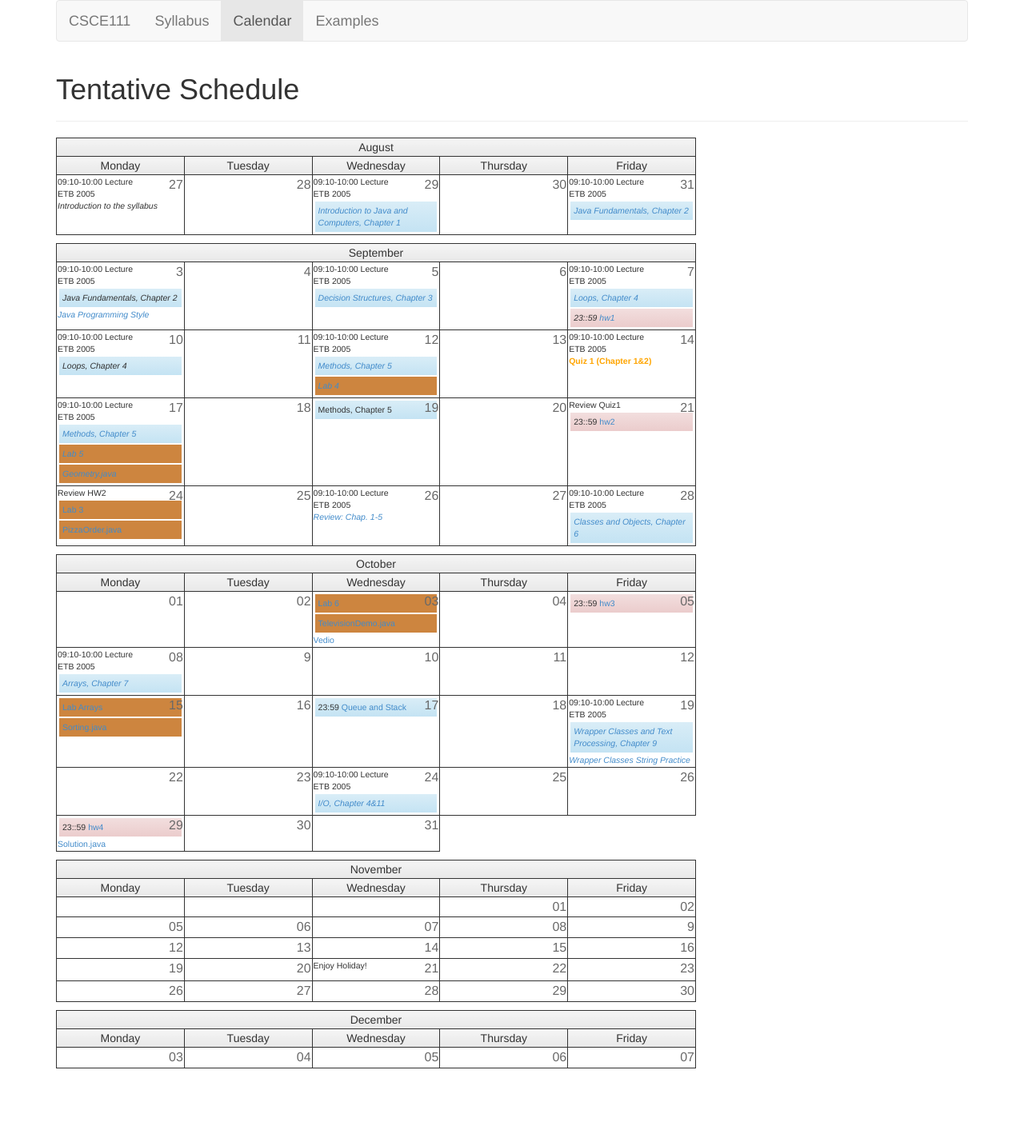
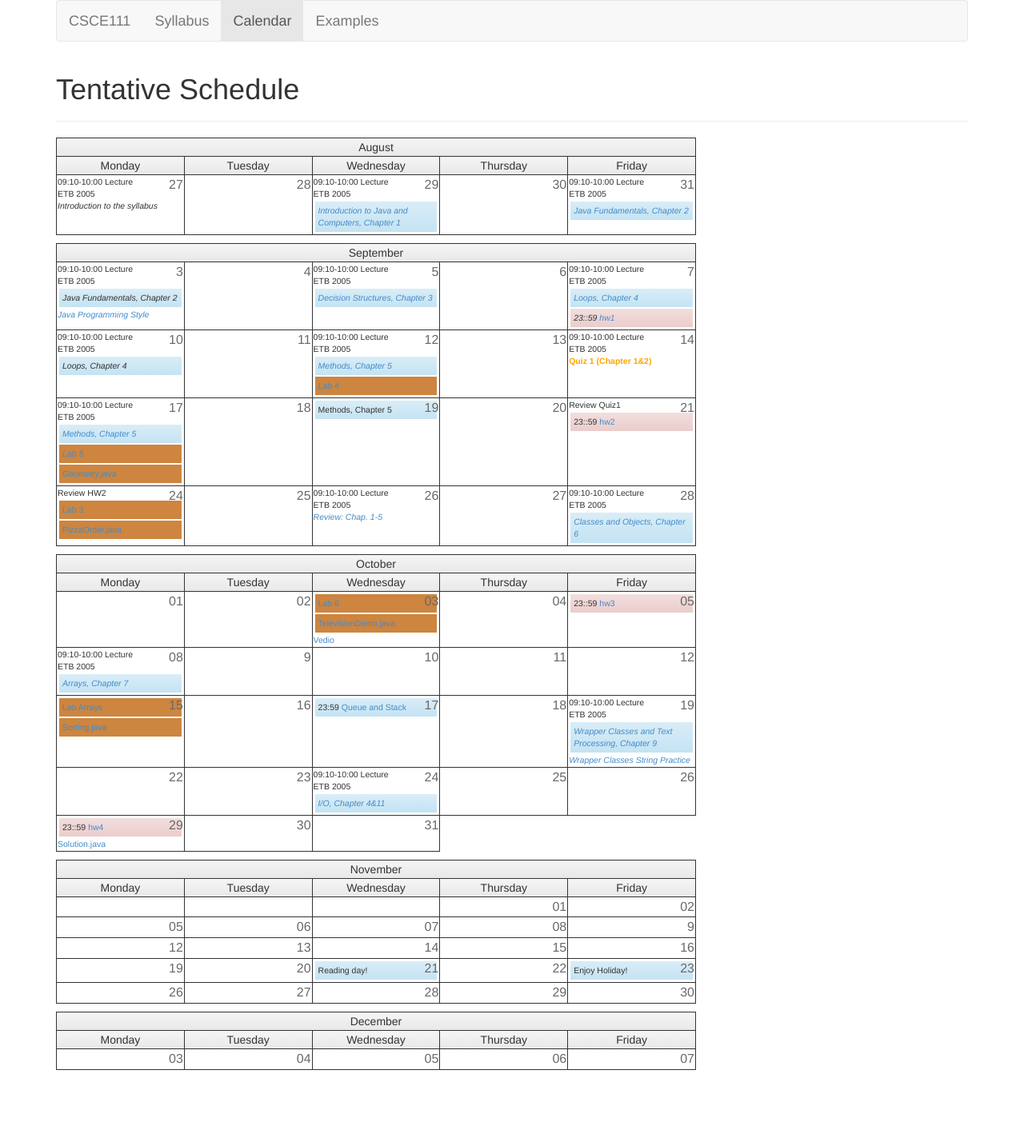
Before and after one commit to huangshiyou/huangshiyou.github.io, a Jekyll site: the page csce111/calendar.html, which Jekyll copies as it is, in a window 1280 px wide. Shown: the whole page at 80% size. Built offline with Jekyll 4.4.1, drawn with Linux system fonts in a browser that asks for light colours.

Commit message:
calendar

```diff
--- a/csce111/calendar.html
+++ b/csce111/calendar.html
@@ -536,7 +536,7 @@ Project working day</div> -->
 Project working day</div> -->
 </td>
 <td class='eventtd'><span class='datespan'>21</span>
-      <p>Enjoy Holiday!</p>
+      <div class="lecture">Reading day!</div>
 </td>
 <td class='eventtd'><span class='datespan'>22</span>
                          <!--    <div class='lecture'>
@@ -547,7 +547,7 @@ No class</div> -->
 
 
     <td class='eventtd'><span class='datespan'>23</span>
-
+        <div class="lecture">Enjoy Holiday!</div>
 </td>
     </tr>
 
```
